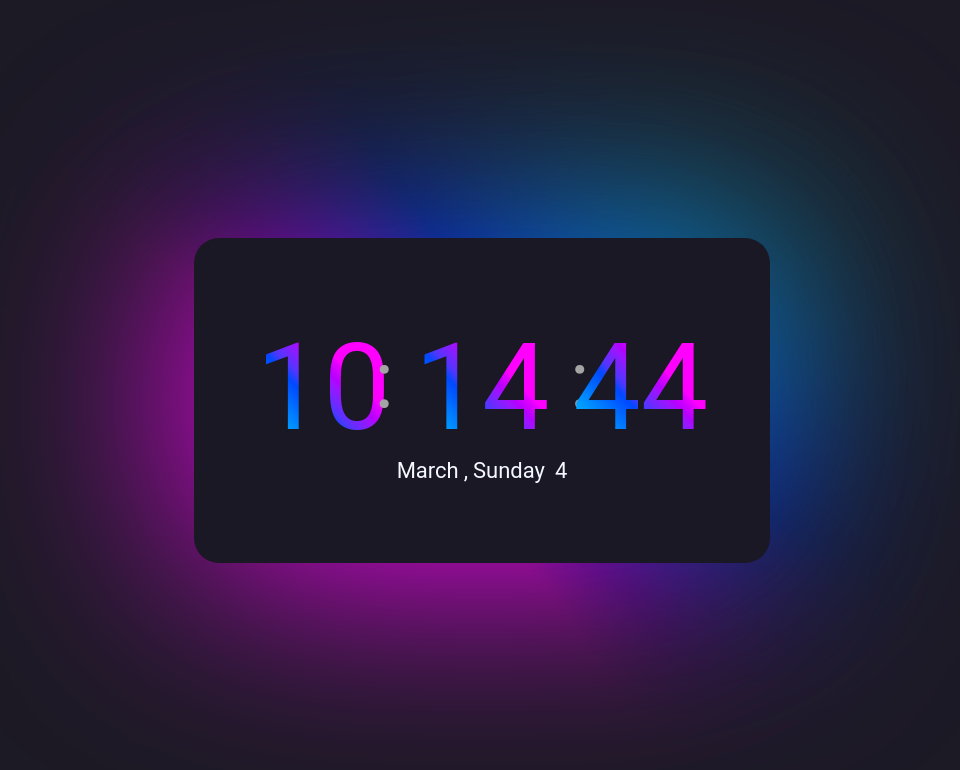
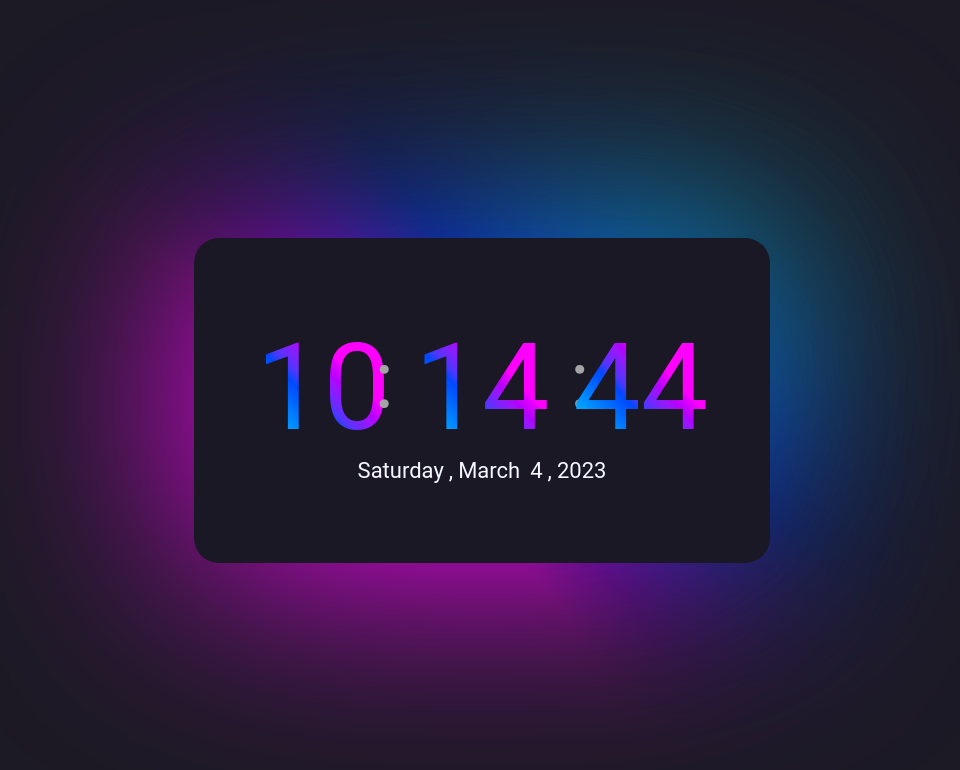
Before and after one commit to thanhdat274/Demo-ng-h-, a plain HTML site: page index.html in a window 1280 px wide. Shown: the whole page, without its empty margins (158-1118 px from the left). Drawn offline with Linux system fonts and the light colour scheme.

Commit message:
update code

```diff
--- a/index.html
+++ b/index.html
@@ -6,18 +6,12 @@
     <meta http-equiv="X-UA-Compatible" content="IE=edge" />
     <meta name="viewport" content="width=device-width, initial-scale=1.0" />
     <title>Bộ Đếm Giờ</title>
-    <link rel="stylesheet" href="./style.css" />
-    <script src="./index.js" defer></script>
+    <link rel="stylesheet" href="./css/style.css" />
+    <script src="./js/index.js" defer></script>
   </head>
 
   <body>
-    <noscript> Bạn cần bật javascript để chạy </noscript>
     <div class="root">
-      <!-- <nav class="navigate">
-            <li class="nav-link">Thời Gian</li>
-            <li class="nav-link">Bộ Đếm</li>
-            <li class="nav-link"></li>
-        </nav> -->
       <div class="box-time">
         <div class="box-1">
           <div class="item-box-1 hours">00</div>
@@ -25,10 +19,12 @@
           <div class="item-box-1 second">00</div>
         </div>
         <div class="box-2">
-          <div class="item-box-2 month">Mar</div>
+          <div class="item-box-2 day"></div>
           ,
-          <div class="item-box-2 day">Sunday</div>
-          <div class="item-box-2 date">6</div>
+          <div class="item-box-2 month"></div>
+          <div class="item-box-2 date"></div>
+          ,
+          <div class="item-box-2 year"></div>
         </div>
       </div>
     </div>
--- a/index.js
+++ b/js/index.js
@@ -4,6 +4,7 @@ const second = document.querySelector('.second');
 const month = document.querySelector('.month');
 const day = document.querySelector('.day');
 const date = document.querySelector('.date');
+const year = document.querySelector('.year');
 const listMonth = [
     'January',
     'February',
@@ -28,6 +29,7 @@ setInterval(() => {
     minute.innerText = getMinute;
     second.innerText = getSecond;
     month.innerText = listMonth[Day.getMonth()];
-    day.innerText = listDay[Day.getDay()];
+    day.innerText = listDay[Day.getDay()-1];
     date.innerText = Day.getDate();
+    year.innerText = Day.getFullYear();
 }, 500);
```
Also changed, not shown: css/style.css (renamed from style.css).
